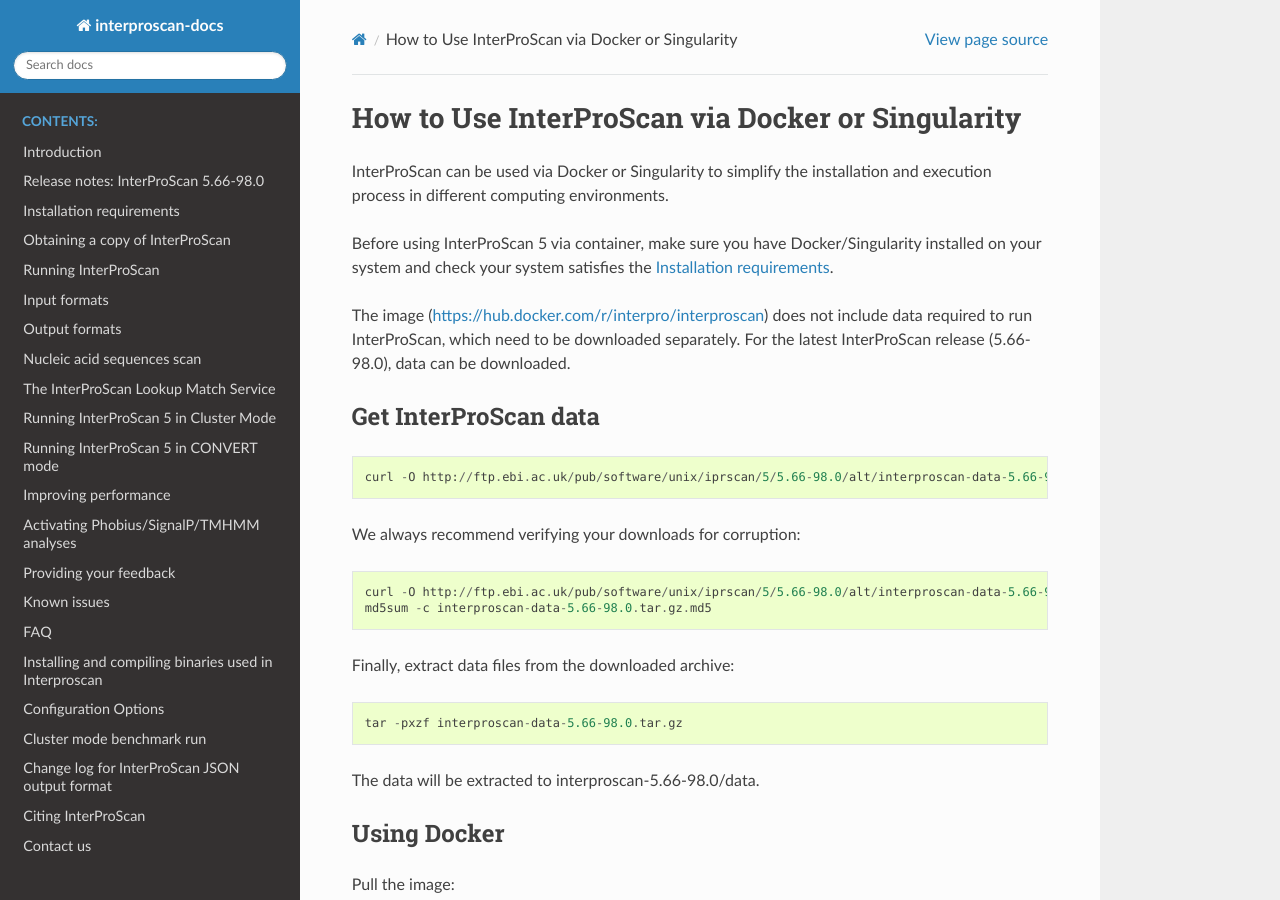
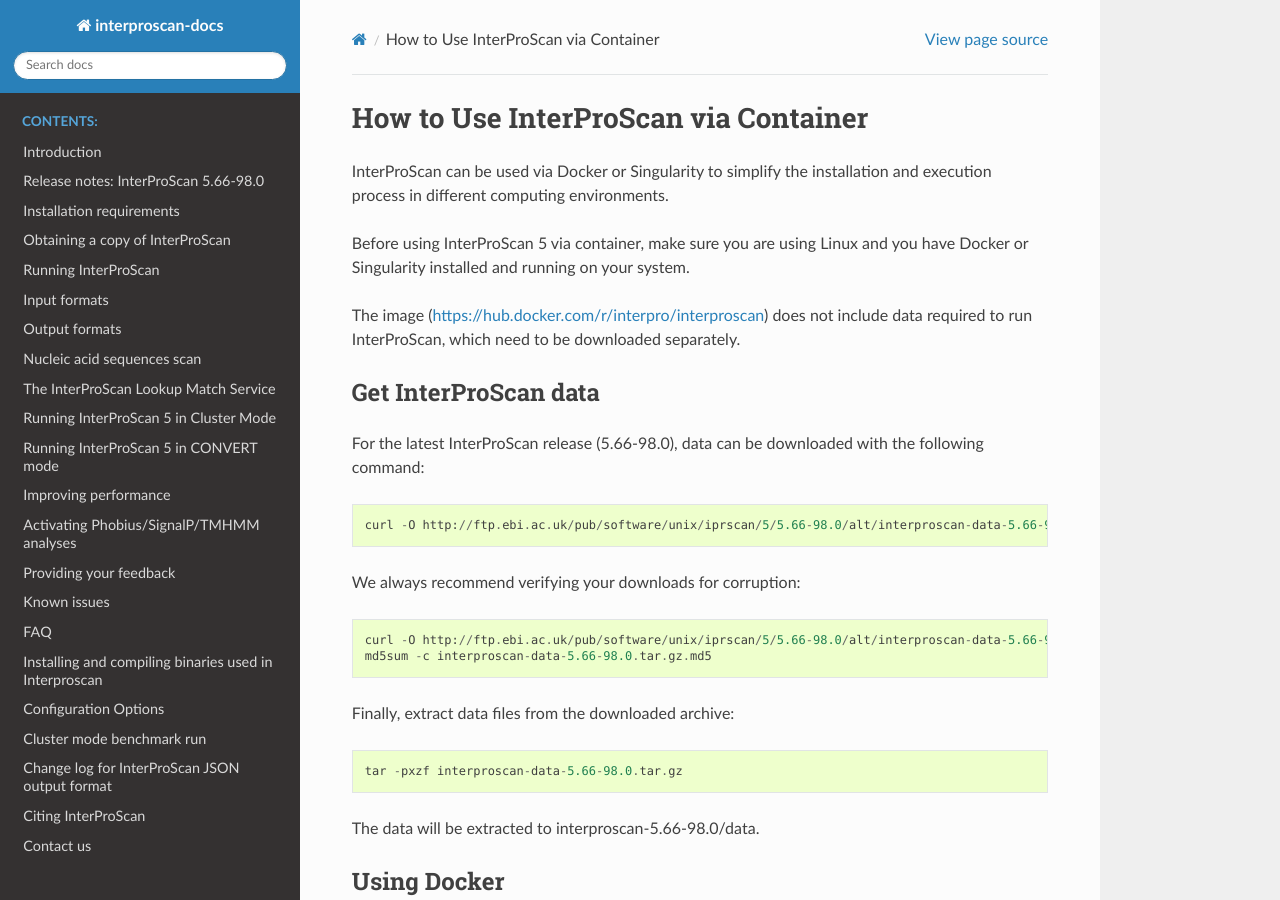
Before and after one commit to ebi-pf-team/interproscan-docs, a Sphinx documentation site: the page built from docs/HowToUseViaContainer.rst, in a window 1280 px wide and 900 px high. Built offline with Sphinx 7.4.7 and the Read the Docs theme 2.0.0, drawn with Linux system fonts in a browser that asks for light colours.

Commit message:
rename useviacontainer file

```diff
--- a/docs/HowToUseViaDocker.rst
+++ b/docs/HowToUseViaContainer.rst
@@ -1,14 +1,16 @@
-How to Use InterProScan via Docker or Singularity
+How to Use InterProScan via Container
 ==================================
 
 InterProScan can be used via Docker or Singularity to simplify the installation and execution process in different computing environments.
 
-Before using InterProScan 5 via container, make sure you have Docker/Singularity installed on your system and check your system satisfies the :ref:`Installation requirements`.
+Before using InterProScan 5 via container, make sure you are using Linux and you have Docker or Singularity installed and running on your system.
 
-The image (https://hub.docker.com/r/interpro/interproscan) does not include data required to run InterProScan, which need to be downloaded separately. For the latest InterProScan release (5.66-98.0), data can be downloaded.
+The image (https://hub.docker.com/r/interpro/interproscan) does not include data required to run InterProScan, which need to be downloaded separately.
 
 Get InterProScan data
 ~~~~~~~~~~~~~~~~~~~~~~~~~
+
+For the latest InterProScan release (5.66-98.0), data can be downloaded with the following command:
 
 ::
 
@@ -81,7 +83,8 @@
 
 ::
 
-    singularity exec -B $PWD/interproscan-latest/data:/opt/interproscan/data \
+    singularity exec
+        -B $PWD/interproscan-latest/data:/opt/interproscan/data \
         -B $PWD/output:/output \
         -B $PWD/temp:/temp \
         interproscan_latest.sif \
```
